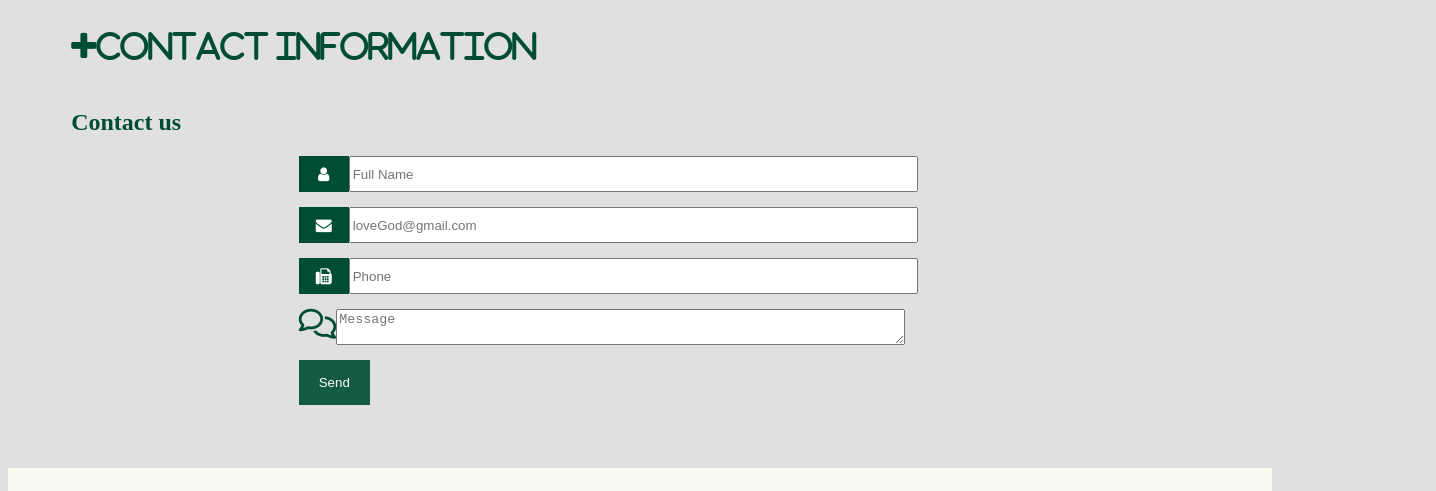
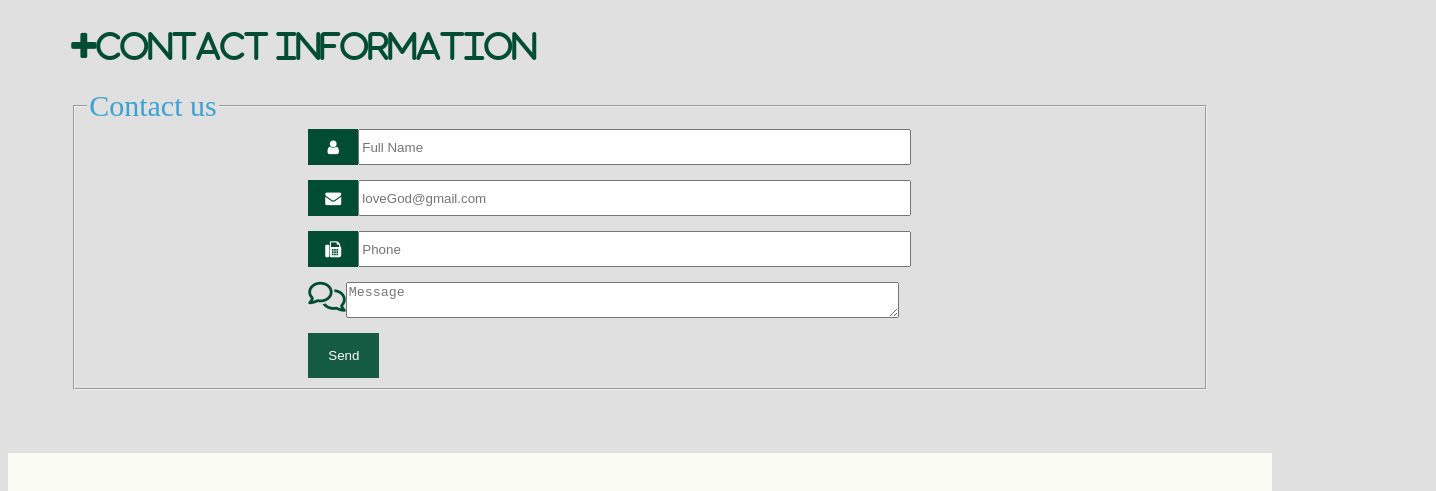
Before and after one commit to knguye69/AllianceChurch, a plain HTML site: page about.html in a window 1280 px wide. Shown: the part 737-1228 px from the top of the page, 1436 px wide, since content can reach past the window. Drawn offline with Linux system fonts and the light colour scheme.

Commit message:
Add fieldset and legend to form

```diff
--- a/about.html
+++ b/about.html
@@ -105,8 +105,9 @@
         </div>
 
             <div id="contact-form">
-                <form action="#">
-                    <h2>Contact us</h2>
+                <form action="mailto:khanghtnguyen@gmail.com" method="post">
+                    <fieldset>
+                        <legend>Contact us</legend>
                         <div class="input-form">
                             <label for="name"></label>
                             <i class="fa fa-user icon"></i>
@@ -131,6 +132,7 @@
                             <textarea  id="message" name="message" placeholder="Message"></textarea>
                         </div>
                         <button type="submit" class="btn">Send</button>
+                    </fieldset>
                 </form>
             </div>
 
--- a/vnChurch.css
+++ b/vnChurch.css
@@ -444,6 +444,11 @@ nav{
     color: #004D34;
 }
 
+legend{
+    font-size: 30px;
+    color: #3CA1D2;
+}
+
 /* Set a style for the submit button */
 .btn {
     background-color: #004D34;
```
Lines whose indentation alone changed are shown as unchanged.
